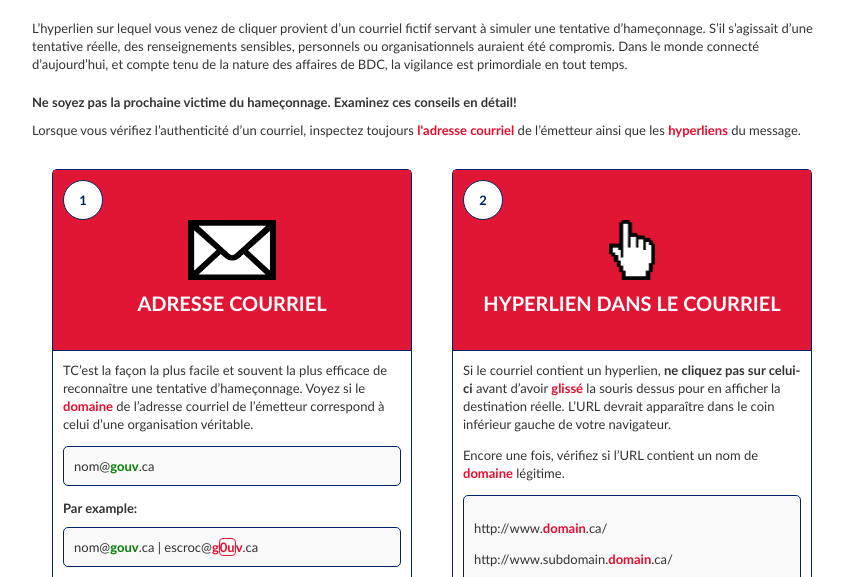
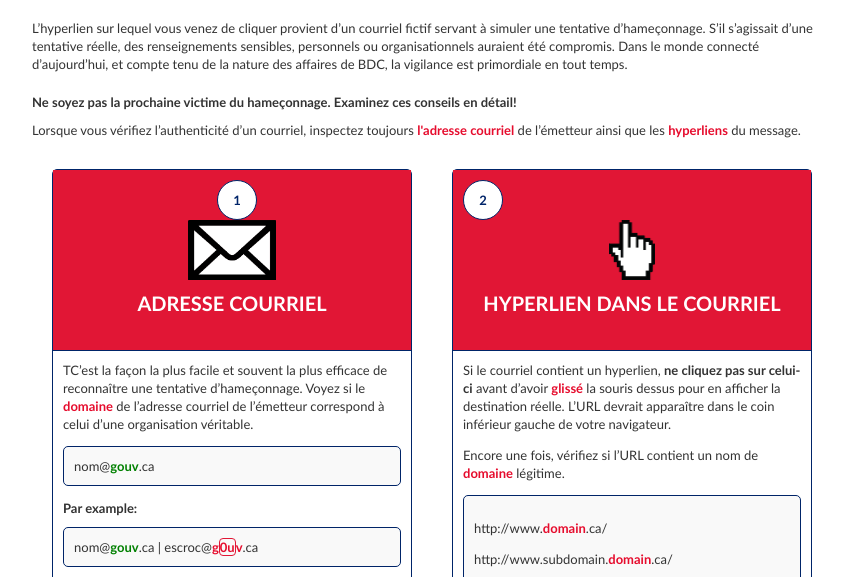
Before and after one commit to antonmc/bdc, a website: page public/index-fr.html in a window 1280 px wide. Shown: the part 175-752 px from the top of the page, without its empty margins (208-1071 px from the left). Drawn offline with Linux system fonts and the light colour scheme.

Commit message:
IE 10 Final Fixes

```diff
--- a/public/index-fr.html
+++ b/public/index-fr.html
@@ -25,9 +25,11 @@
             <div class="traits ">
                 <div class="trait ">
                     <div class="trait-header">
-                        <div class="trait-item">1</div>
-                        <div class="trait-icon"><img class="icon" src="images/mail.png"> </div>
-                        <div class="trait-title ">Adresse courriel</div>
+                        <div class="trait-label">
+                            <div class="trait-item">1</div>
+                            <div class="trait-icon"><img class="icon" src="images/mail.png"> </div>
+                            <div class="trait-title ">Adresse courriel</div>
+                        </div>
                     </div>
                     <div class="trait-body">
                         <div class="trait-info ">TC’est la façon la plus facile et souvent la plus efficace de reconnaître une tentative d’hameçonnage. Voyez si le <strong>domaine</strong> de l’adresse courriel de l’émetteur correspond à celui d’une organisation véritable.
@@ -47,8 +49,10 @@
 
                     <div class="trait-header">
                         <div class="trait-item">2</div>
-                        <div class="trait-icon"><img class="icon" src="images/finger.png"> </div>
-                        <div class="trait-title ">Hyperlien dans le courriel</div>
+                        <div class="trait-label">
+                            <div class="trait-icon"><img class="icon" src="images/finger.png"> </div>
+                            <div class="trait-title ">Hyperlien dans le courriel</div>
+                        </div>
                     </div>
                     <div class="trait-body">
                         <div class="trait-info ">Si le courriel contient un hyperlien,
--- a/public/stylesheets/style.css
+++ b/public/stylesheets/style.css
@@ -13,7 +13,7 @@ body {
     display: -ms-flexbox;
     align-content: center;
     justify-content: center;
-    -ms-flex-pack:center;
+    -ms-flex-pack: center;
 }
 
 .outline {
@@ -33,13 +33,14 @@ body {
     -ms-flex-direction: row;
     align-content: center;
     margin-top: 10px;
-    -ms-flex-pack:justify;}
+    -ms-flex-pack: justify;
+}
 
 .language {
     justify-content: flex-end;
-    -ms-flex-align:flex-end;
+    -ms-flex-align: flex-end;
     align-self: center;
-    -ms-flex-item-align:center;
+    -ms-flex-item-align: center;
     flex: 0 0 1;
 }
 
@@ -126,8 +127,9 @@ strong {
     -ms-flex-direction: row;
     display: flex;
     display: -ms-flexbox;
-    align-self: flex-start;
-    -ms-flex-item-align:flex-start auto;
+/*
+    align-self: flex-start;-ms-flex-item-align: flex-start auto;
+*/
     margin-left: 10px;
     margin-top: 10px;
     align-content: center;
@@ -142,11 +144,21 @@ strong {
     display: -ms-flexbox;
     -ms-flex-direction: column;
     flex-direction: column;
-    align-items: center;
-    -ms-flex-align:center;
+    /*
+    align-items: center;-ms-flex-align: center;
+*/
     background: #e11635;
     height: 180px;
     border-bottom: 1px solid #002468;
+}
+
+.trait-label {
+    display: flex;
+    display: -ms-flexbox;
+    -ms-flex-direction: column;
+    flex-direction: column;
+    align-items: center;
+    -ms-flex-align: center;
 }
 
 .trait-title {
```
Also changed, not shown: public/index.html (+9 -5 lines), 1 other file.
